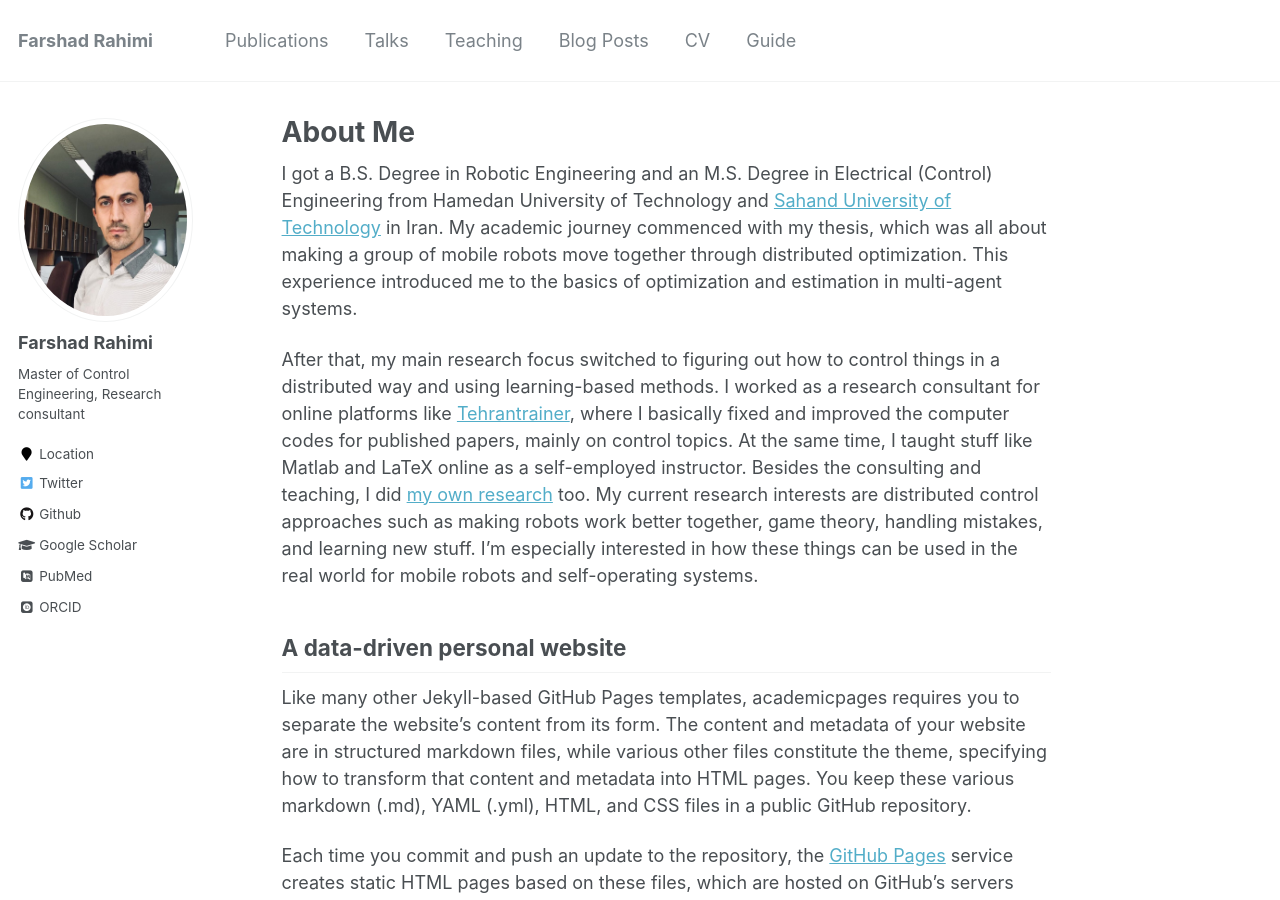
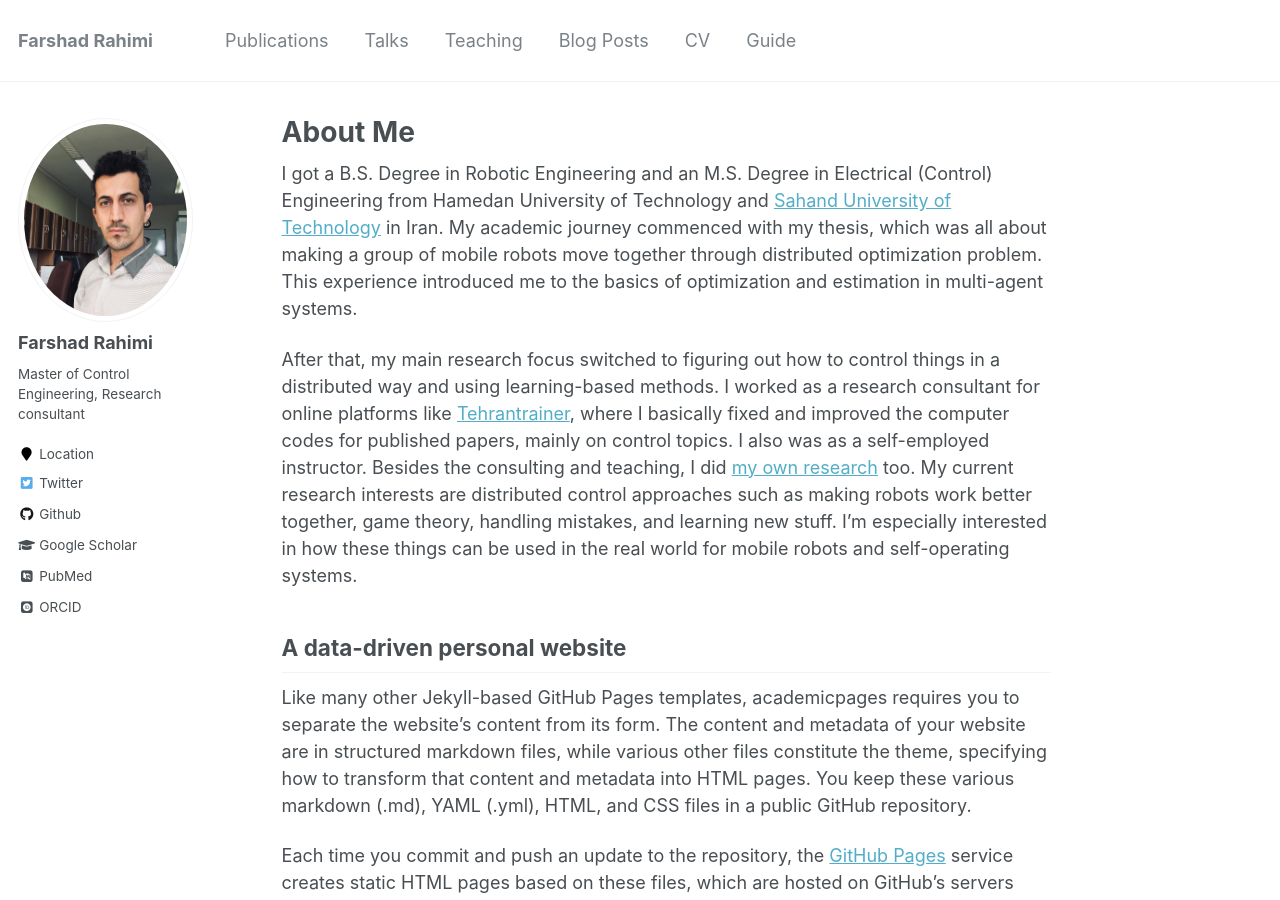
Before and after one commit to Farshad-Rahimi/FarshadRahimi, a Jekyll site: the page built from _pages/about.md, in a window 1280 px wide and 900 px high. Built offline with Jekyll 4.4.1, drawn with Linux system fonts in a browser that asks for light colours; some web fonts are replaced.

Commit message:
Update about.md

```diff
--- a/_pages/about.md
+++ b/_pages/about.md
@@ -8,9 +8,9 @@ redirect_from:
   - /about.html
 ---
 
-I got a B.S. Degree in Robotic Engineering and an M.S. Degree in Electrical (Control) Engineering from Hamedan University of Technology and [Sahand University of Technology](https://sut.ac.ir/en) in Iran. My academic journey commenced with my thesis, which was all about making a group of mobile robots move together through distributed optimization. This experience introduced me to the basics of optimization and estimation in multi-agent systems.
+I got a B.S. Degree in Robotic Engineering and an M.S. Degree in Electrical (Control) Engineering from Hamedan University of Technology and [Sahand University of Technology](https://sut.ac.ir/en) in Iran. My academic journey commenced with my thesis, which was all about making a group of mobile robots move together through distributed optimization problem. This experience introduced me to the basics of optimization and estimation in multi-agent systems.
 
-After that, my main research focus switched to figuring out how to control things in a distributed way and using learning-based methods. I worked as a research consultant for online platforms like [Tehrantrainer](https://www.tehrantrainer.com/), where I basically fixed and improved the computer codes for published papers, mainly on control topics. At the same time, I taught stuff like Matlab and LaTeX online as a self-employed instructor.
+After that, my main research focus switched to figuring out how to control things in a distributed way and using learning-based methods. I worked as a research consultant for online platforms like [Tehrantrainer](https://www.tehrantrainer.com/), where I basically fixed and improved the computer codes for published papers, mainly on control topics. I also was as a self-employed instructor.
 Besides the consulting and teaching, I did [my own research](https://scholar.google.com/citations?user=KOzMTRsAAAAJ&hl=en&oi=ao) too. My current research interests are distributed control approaches such as making robots work better together, game theory, handling mistakes, and learning new stuff. I'm especially interested in how these things can be used in the real world for mobile robots and self-operating systems.
 
 
```
